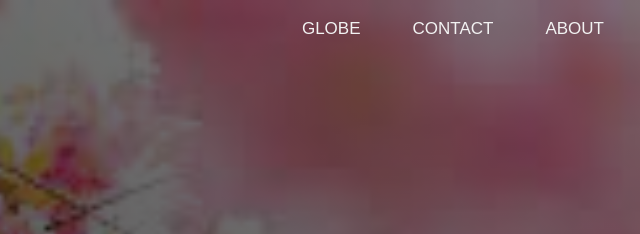
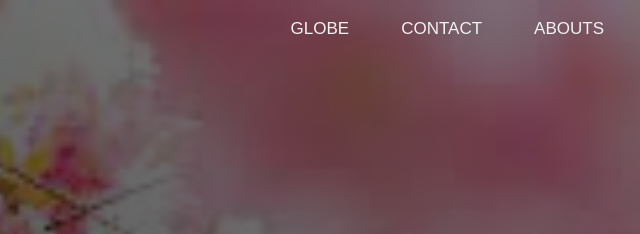
Before and after one commit to 1hiteshk/Natours, a plain HTML site: page index.html in a window 1280 px wide. Shown: the top 234 px of the page, 640-1280 px from the left. Drawn offline with Linux system fonts and the light colour scheme; files whose address does not match are found by name.

Commit message:
changed the about to abouts

```diff
--- a/index.html
+++ b/index.html
@@ -24,7 +24,7 @@
             alt="logo"
             class="img_logo"
         /></a>
-        <a href="#global">ABOUT</a>
+        <a href="#global">ABOUTS</a>
         <a href="#contact">CONTACT</a>
         <a href="#about">GLOBE</a>
 
```
